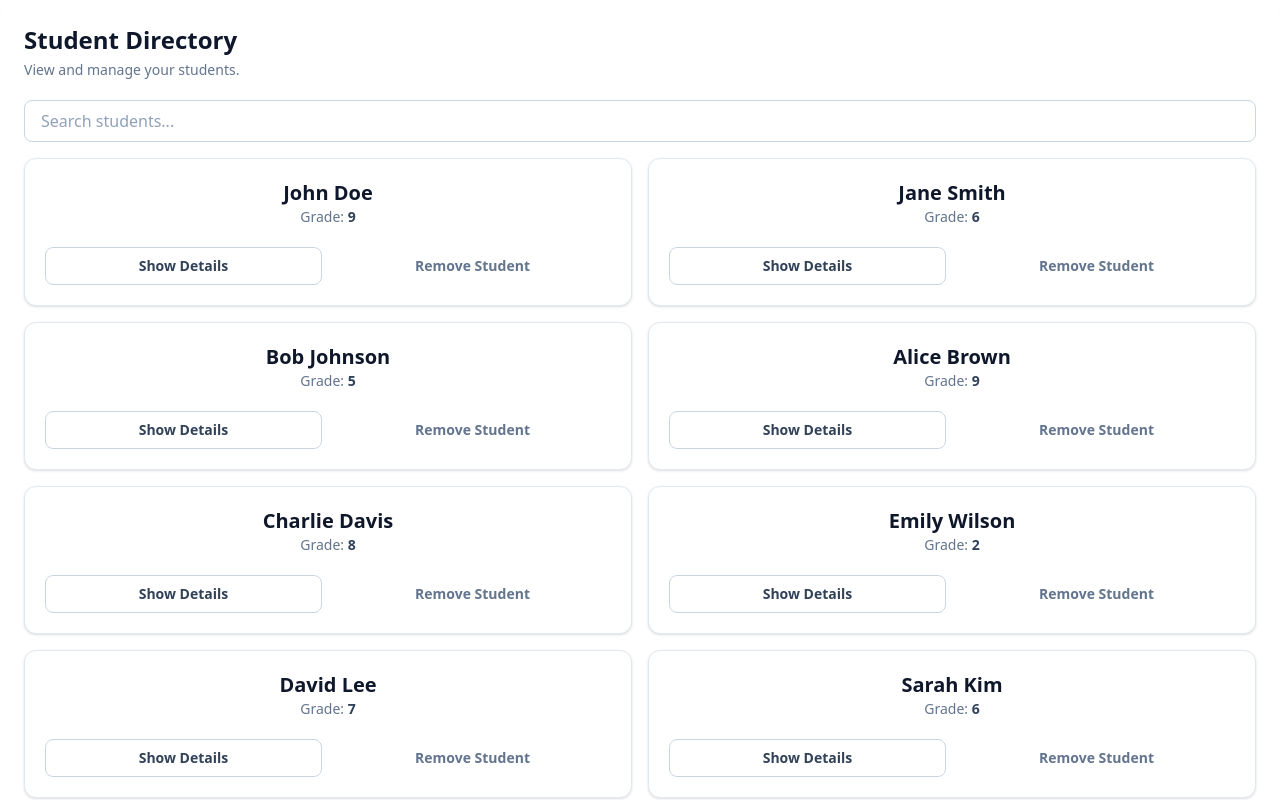
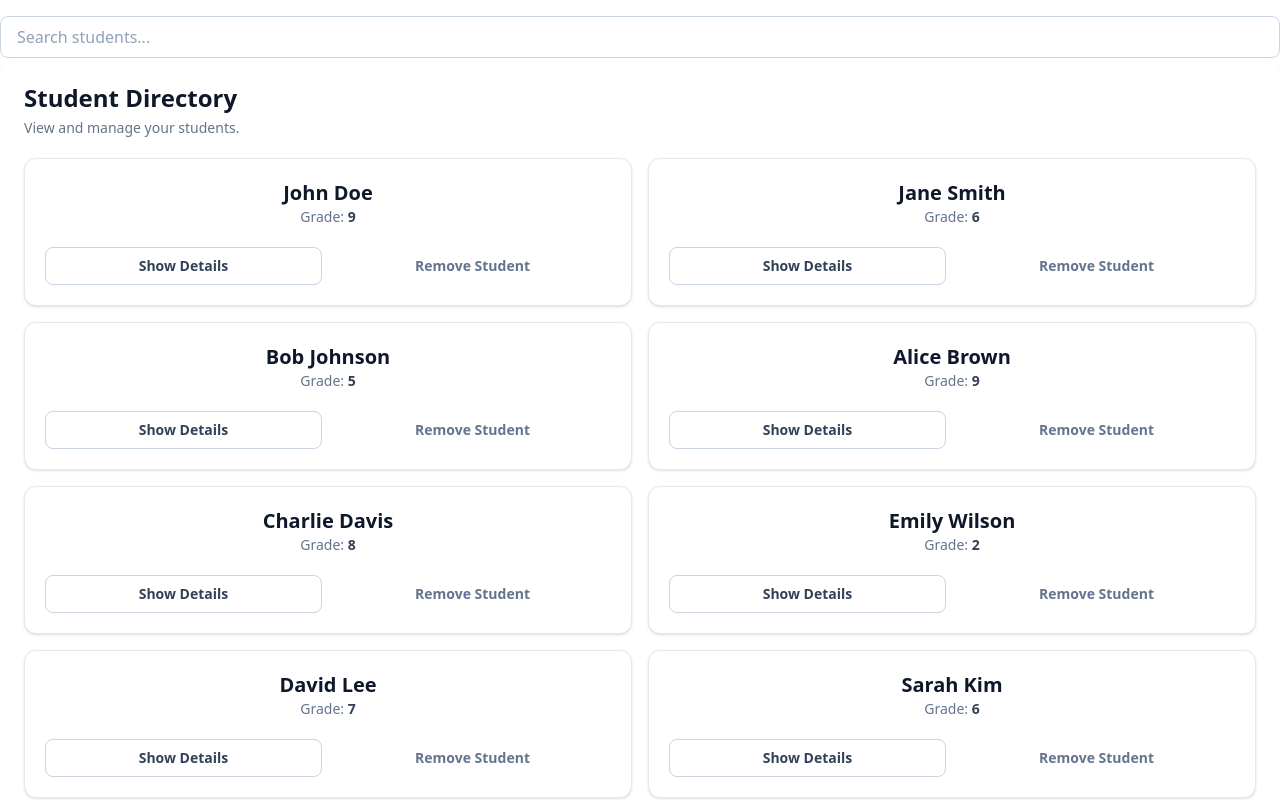
Before and after one commit to M3LTY0/WebDev-FrontEnd, a Next.js app in the folder newgenhigh/: page / in a window 1280 px wide. Shown: the top 800 px of the page. Built offline with nearby package versions, Linux system fonts and the light colour scheme.

Commit message:
changes studentlist to NOT hold it's own data(ish) same with searchbox(ish) used page to verify

```diff
--- a/newgenhigh/app/page.tsx
+++ b/newgenhigh/app/page.tsx
@@ -1,10 +1,29 @@
-import StudentList from "@/components/StudentList"
+"use client"
+
+import SearchBox from "@/components/SearchBox";
+import {StartStudent} from "@/data/StartStudent"
+import { useState } from "react";
 
 const Home = () => {
 
+  interface Student {
+  id: number;
+  name: string;
+  average: number;
+  grade: number;
+}
+
+  const [students, setStudents] = useState<Student[]>(StartStudent);
+
+    const handleRemove = (id: number) => {
+    setStudents(students.filter((student) => student.id !== id));
+  };
+
+
+
   return(
     <main>
-      <StudentList/>
+      <SearchBox students={students} handleRemove={handleRemove}/>
     </main>
 
   )
--- /dev/null
+++ b/newgenhigh/components/SearchBox.tsx
@@ -0,0 +1,52 @@
+"use client";
+
+import { useState } from "react";
+import StudentList from "./StudentList";
+
+interface Student {
+  id: number;
+  name: string;
+  average: number;
+  grade: number;
+}
+
+interface SearchBoxProps {
+  students: Student[];
+  handleRemove: (id: number) => void;
+}
+
+const SearchBox = ({students, handleRemove}:SearchBoxProps) => {
+  const [query, setQuery] = useState("");
+
+  //matches queries to students
+  const matching = students.filter((student) =>
+    student.name.toLowerCase().includes(query.toLowerCase()),
+  );
+
+  const handleQueryChange = (event: React.ChangeEvent<HTMLInputElement>) => {
+    setQuery(event.target.value);
+  };
+
+  return (
+    <div className="mt-4">
+      <input
+        type="text"
+        value={query}
+        onChange={handleQueryChange}
+        placeholder="Search students..."
+        aria-label="Search students"
+        className="w-full rounded-lg border border-slate-300 px-4 py-2 text-slate-900 placeholder:text-slate-400 focus:border-blue-500 focus:outline-none"
+      />
+
+      <StudentList
+    students={matching} handleRemove={handleRemove}
+    />
+    </div>
+
+
+
+
+  );
+};
+
+export default SearchBox;
--- a/newgenhigh/components/StudentCard.tsx
+++ b/newgenhigh/components/StudentCard.tsx
@@ -4,8 +4,8 @@ import { useState } from "react";
 
 interface StudentCardProps {
   name: string;
+  average: number;
   grade: number;
-  average: number;
   onRemove: () => void;
 }
 
--- a/newgenhigh/components/StudentList.tsx
+++ b/newgenhigh/components/StudentList.tsx
@@ -3,10 +3,9 @@
 "use client";
 
 import StudentCard from "@/components/StudentCard";
-import { StartStudent } from "@/data/StartStudent";
-import React, { useState } from "react";
 
 // defines the shape of the data
+
 interface Student {
   id: number;
   name: string;
@@ -14,24 +13,12 @@ interface Student {
   grade: number;
 }
 
-const StudentList = () => {
-    // stores student info + query
-  const [students, setStudents] = useState<Student[]>(StartStudent);
-  const [query, setQuery] = useState("");
+interface StudentListProps {
+  students: Student[];
+  handleRemove: (id: number) => void;
+}
 
-  //matches queries to students
-  const matching = students.filter((student) =>
-    student.name.toLowerCase().includes(query.toLowerCase()),
-  );
-
-  const handleQueryChange = (event: React.ChangeEvent<HTMLInputElement>) => {
-    setQuery(event.target.value);
-  };
-
-  const handleRemove = (id: number) => {
-    setStudents(students.filter((student) => student.id !== id));
-  };
-
+const StudentList = ({ students, handleRemove }: StudentListProps) => {
   return (
     <div className="rounded-2xl bg-white p-6 shadow-md">
       {/* Header */}
@@ -42,20 +29,10 @@ const StudentList = () => {
         </p>
       </div>
 
-      <div className="mt-4">
-        <input
-          type="text"
-          value={query}
-          onChange={handleQueryChange}
-          placeholder="Search students..."
-          aria-label="Search students"
-          className="w-full rounded-lg border border-slate-300 px-4 py-2 text-slate-900 placeholder:text-slate-400 focus:border-blue-500 focus:outline-none"
-        />
-      </div>
 
-      {matching.length > 0 ? (
+      {students.length > 0 ? (
         <ul className="mt-4 grid grid-cols-1 gap-4 md:grid-cols-2">
-          {matching.map((student) => (
+          {students.map((student) => (
             <li key={student.id}>
               <StudentCard
                 name={student.name}
```
